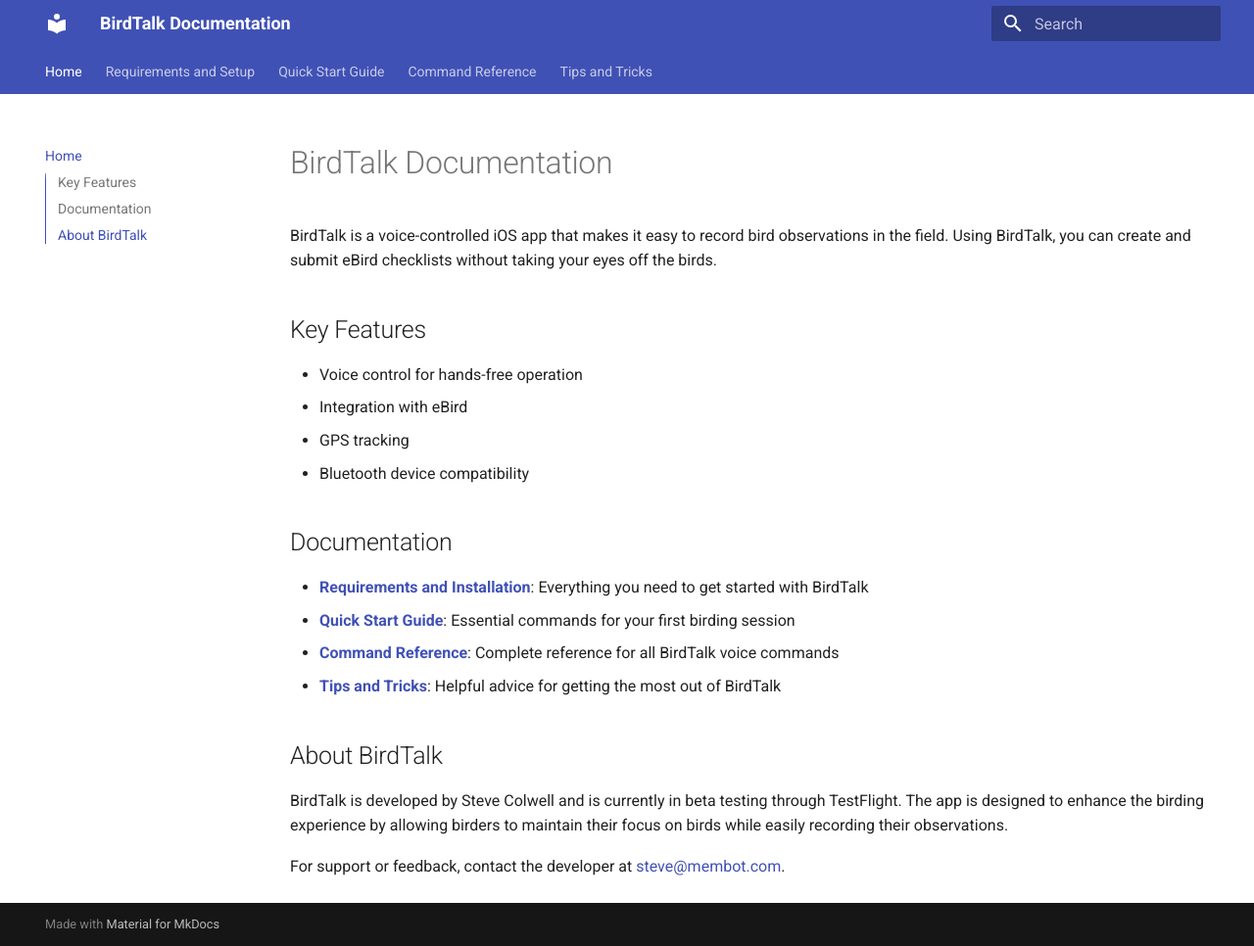
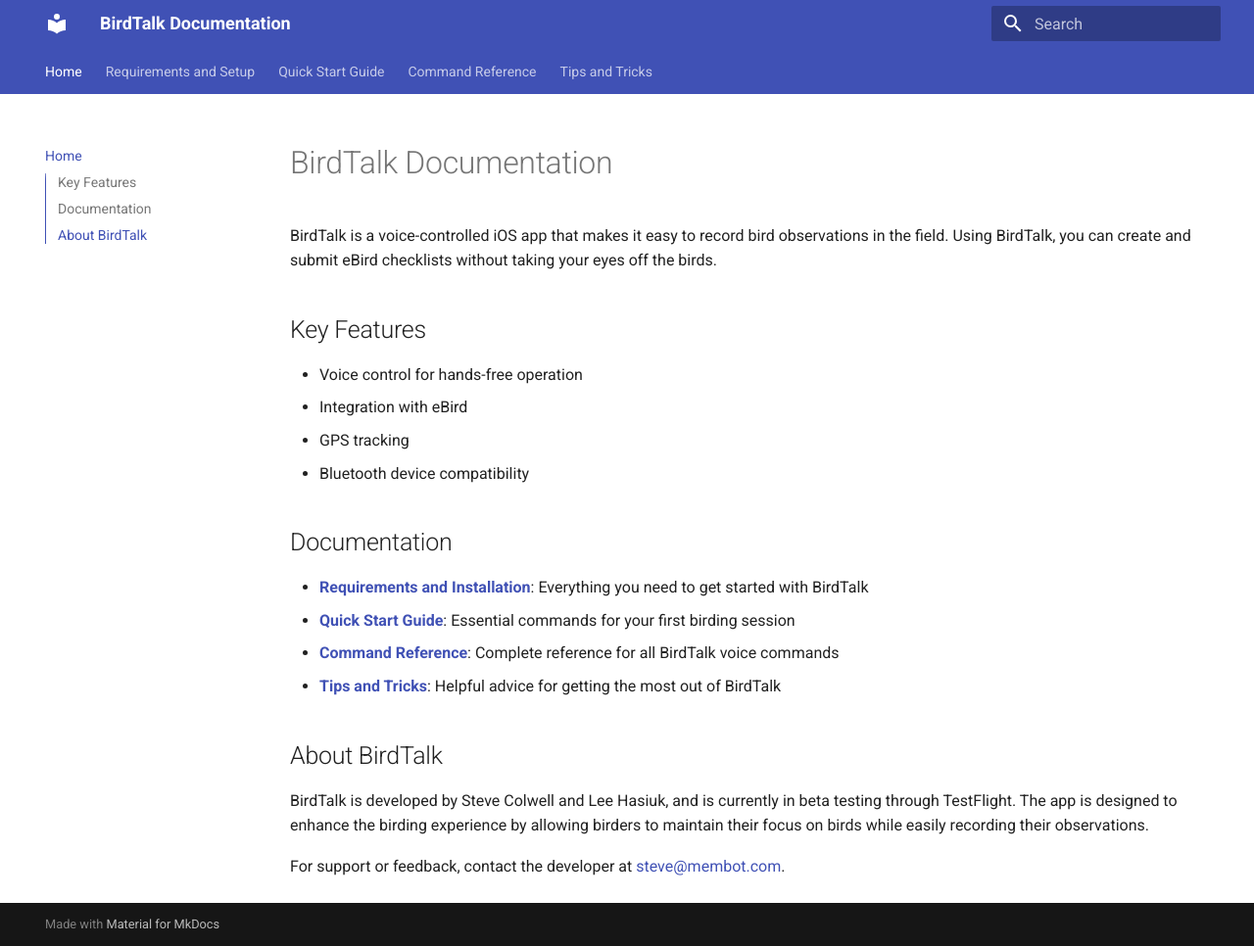
Before and after one commit to johncallender/birdtalk-docs, an MkDocs documentation site: the page built from docs/index.md, in a window 1280 px wide and 966 px high. Shown: the whole window at 98% size. Built offline with MkDocs 1.6.1 and Material for MkDocs 9.7.7, drawn with Linux system fonts in a browser that asks for light colours.

Commit message:
Update index.md
Added mention of Lee, the iOS programmer.

```diff
--- a/docs/index.md
+++ b/docs/index.md
@@ -18,6 +18,6 @@
 
 ## About BirdTalk
 
-BirdTalk is developed by Steve Colwell and is currently in beta testing through TestFlight. The app is designed to enhance the birding experience by allowing birders to maintain their focus on birds while easily recording their observations.
+BirdTalk is developed by Steve Colwell and Lee Hasiuk, and is currently in beta testing through TestFlight. The app is designed to enhance the birding experience by allowing birders to maintain their focus on birds while easily recording their observations.
 
 For support or feedback, contact the developer at [steve@membot.com](mailto:steve@membot.com).
```
